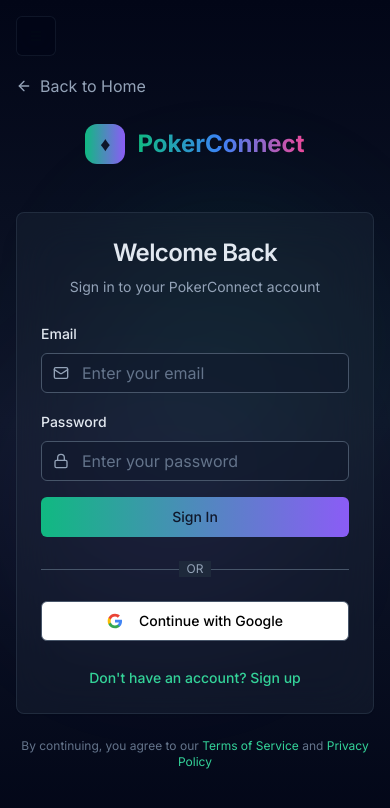
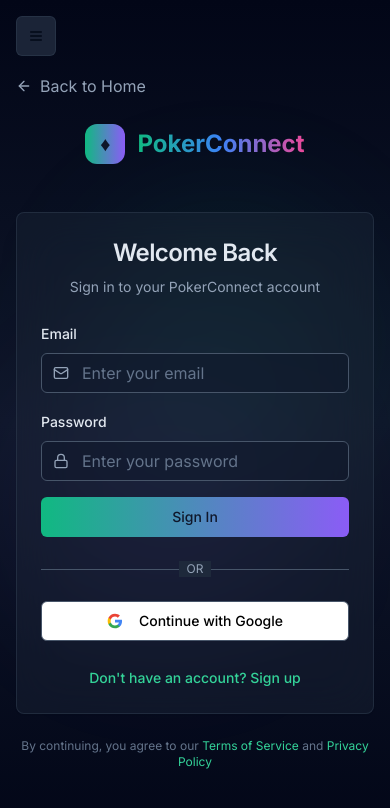
Before and after one commit to magsudhajiyev/poker-connect-hub, a React (Vite) app: page /auth in a window 390 px wide. Shown: the top 808 px of the page. Built offline with nearby package versions, Linux system fonts and the light colour scheme.

Commit message:
Fix: Lighter hamburger button background
Adjusted the background color of the hamburger button in Auth.tsx for better visibility.

```diff
--- a/src/pages/Auth.tsx
+++ b/src/pages/Auth.tsx
@@ -19,7 +19,7 @@ const MobileSidebar = () => {
   return (
     <Sheet>
       <SheetTrigger asChild>
-        <Button variant="ghost" size="icon" className="lg:hidden fixed top-4 left-4 z-50 bg-slate-950/80 backdrop-blur-xl border border-slate-800/50">
+        <Button variant="ghost" size="icon" className="lg:hidden fixed top-4 left-4 z-50 bg-slate-800/90 backdrop-blur-xl border border-slate-700/50 hover:bg-slate-700/90">
           <Menu className="h-5 w-5" />
         </Button>
       </SheetTrigger>
```
